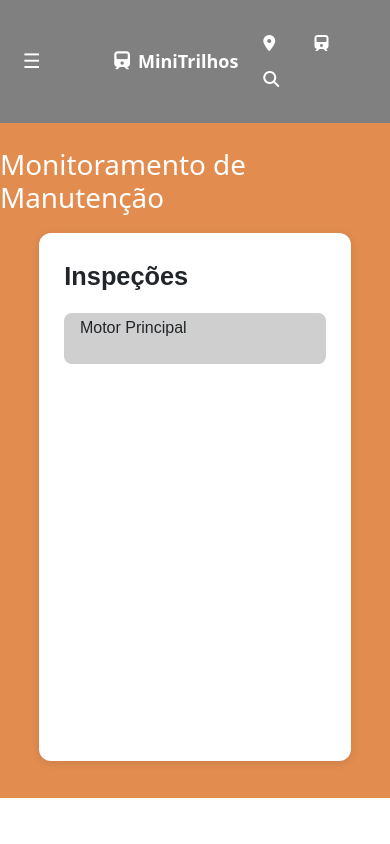
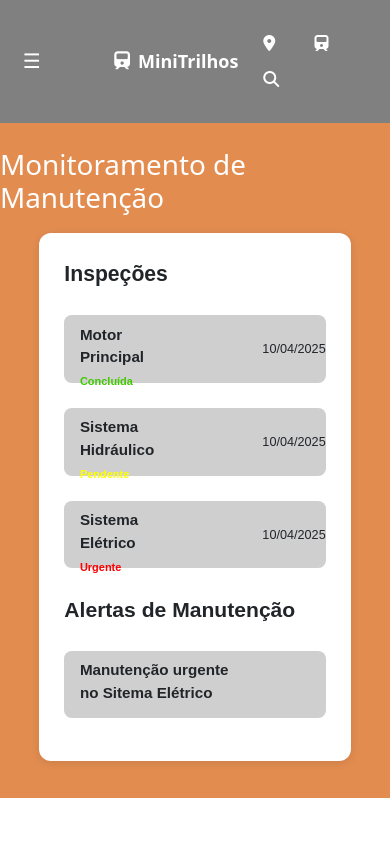
Before and after one commit to Murilo08-del/MOCKUP, a PHP site: page /html/gestormonitoramento.html in a window 390 px wide. Run offline with PHP 8.4, Linux system fonts and the light colour scheme.

Commit message:
primeira tela de gestor já foi

```diff
--- a/css/gestormonitoramento.css
+++ b/css/gestormonitoramento.css
@@ -103,6 +103,18 @@
         height: 80vh;
     }
 
+    .caixa {
+        padding: 3vh;
+        font-family: sans-serif;
+        background-color: white;
+        box-shadow: 0 2px 10px rgba(0, 0, 0, 0.1);
+        border-radius: 12px;
+        margin-left: 10vw;
+        margin-right: 10vw;
+        margin-top: 10px;
+        height: 33rem;
+    }
+
     .texto {
         display: flex;
         justify-content: center;
@@ -123,20 +135,105 @@
     }
 
     .inspe b {
-        font-size: 3vh;
+        font-size: 2.51vh;
     }
 
+    /* Moto principal*/
     .motor {
         max-width: auto;
         background-color: rgb(207, 207, 207);
-        height: 6vh;
+        height: 8vh;
         border-radius: 2vw;
-        margin-top: 2vh;
+        margin-top: 3vh;
         display: flex;
     }
 
-    .motor p {
-        margin-top: 0.4vh;
+    .motor b {
+        margin-top: 1vh;
         margin-left: 4vw;
+        font-size: 1.8vh;
     }
+
+    /*Fim Moto principal*/
+
+    .manute {
+        margin-top: 3vh;
+    }
+
+    .manute b {
+        font-size: 2.5vh;
+    }
+
+    .conclui {
+        color: rgb(64, 201, 0);
+        font-size: 1.3vh;
+    }
+
+
+    .data {
+        margin-top: 3vh;
+        margin-left: 20vw;
+        font-size: 1.5vh;
+        position: relative;
+    }
+
+     .data1 {
+        margin-top: 3vh;
+        margin-left: 25vw;
+        font-size: 1.5vh;
+    }
+
+     .data2 {
+        margin-top: 3vh;
+        margin-left: 25vw;
+        font-size: 1.5vh;
+
+    }
+
+    /* Sistema Hidráulico*/
+    .motor1 {
+        max-width: auto;
+        background-color: rgb(207, 207, 207);
+        height: 8vh;
+        border-radius: 2vw;
+        margin-top: 3vh;
+        display: flex;
+    }
+
+    .motor1 b {
+        margin-top: 1vh;
+        margin-left: 4vw;
+        font-size: 1.8vh;
+    }
+
+    .pendente {
+        color: yellow;
+        font-size: 1.3vh;
+    }
+
+    /* fim*/
+
+    /* Sistema Elétrico*/
+    .motor2 {
+        max-width: auto;
+        background-color: rgb(207, 207, 207);
+        height: 8vh;
+        border-radius: 2vw;
+        margin-top: 3vh;
+        display: flex;
+    }
+
+    .motor2 b {
+        margin-top: 1vh;
+        margin-left: 4vw;
+        font-size: 1.8vh;
+    }
+
+    .urgente {
+        color: red;
+        font-size: 1.3vh;
+    }
+
+    /* fim*/
+
 }
--- a/html/gestormonitoramento.html
+++ b/html/gestormonitoramento.html
@@ -48,6 +48,7 @@
         </header>
 
         <main>
+
             <section id="cor">
                 <div class="texto">
                     <h1>Monitoramento de Manutenção</h1>
@@ -59,12 +60,57 @@
                     </div>
 
                     <div class="motor">
-                        <p>Motor Principal</p>
+
+                        <b>Motor Principal
+                            <br>
+                            <span class="conclui">
+                                Concluída
+                            </span>
+                        </b>
+
+                        <div class="data1">10/04/2025</div>
+
+                    </div>
+
+                    <div class="motor1">
+                        <b>Sistema Hidráulico
+                            <br>
+                            <span class="pendente">
+                                Pendente
+                            </span>
+
+                        </b>
+
+                        <div class="data">10/04/2025</div>
+
+                    </div>
+
+                    <div class="motor2">
+
+                        <b>Sistema Elétrico
+                            <br>
+                            <span class="urgente">
+                                Urgente
+                            </span>
+
+                        </b>
+
+                        <div class="data2">10/04/2025</div>
+
+                    </div>
+
+                    <div class="manute">
+                        <b>Alertas de Manutenção</b>
+                    </div>
+
+
+                    <div class="motor">
+                        <b>Manutenção urgente <br>
+                            no Sitema Elétrico</b>
 
                     </div>
                 </section>
             </section>
-
 
         </main>
 
```
